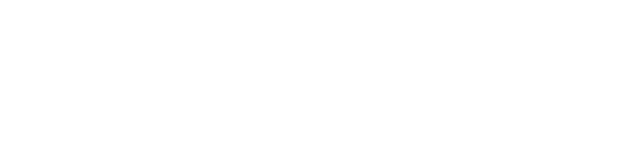
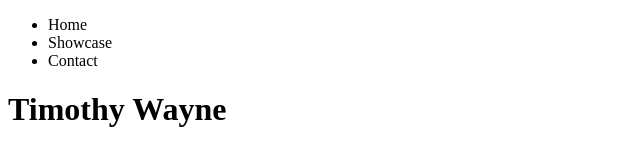
Before and after one commit to NYCDA-BSSA-SEPTEMBER-2016/NYCDA, a plain HTML site: page personal-website/index.html in a window 1280 px wide. Shown: the whole page, without its empty margins (0-640 px from the left). Drawn offline with Linux system fonts and the light colour scheme.

Commit message:
index content outline

```diff
--- a/personal-website/index.html
+++ b/personal-website/index.html
@@ -5,7 +5,27 @@
 	<title>Timothy Wayne</title>
 </head>
 <body>
+	<nav>
+		<ul>
+			<li>Home</li>
+			<li>Showcase</li>
+			<li>Contact</li>
+		</ul>
+	</nav>
 
+	<h1>
+		Timothy Wayne
+	</h1>
+
+	<div class="github-embed">
+
+
+
+	</div>
+
+	<footer>
+		<!-- not sure what's going here yet -->
+	</footer>
 </body>
 </html>
 
```
